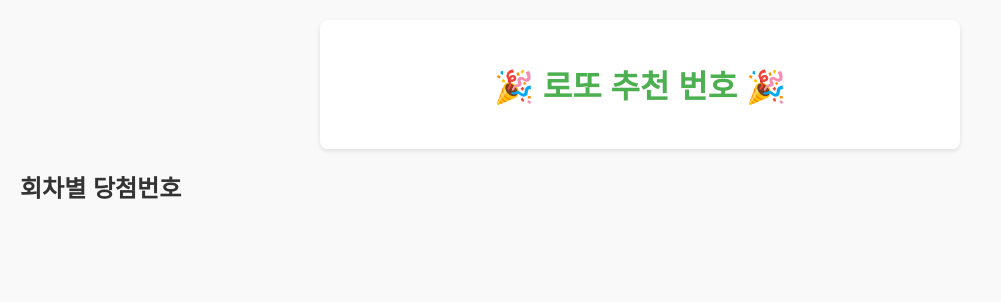
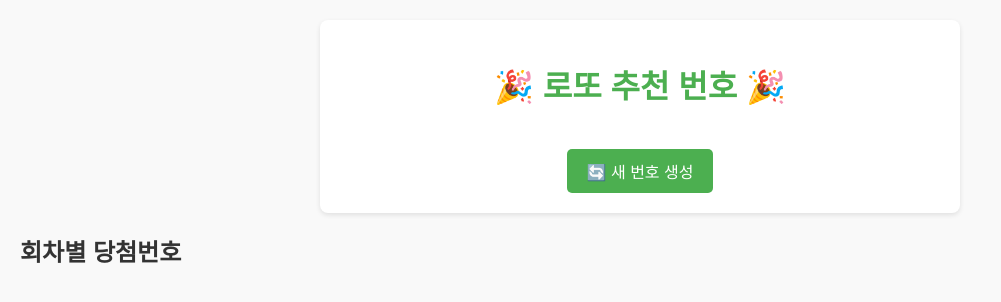
Before and after one commit to Catbox00/LottoW, a Flask app: template templates/index.html in a window 1280 px wide. Shown: the top 302 px of the page, without its empty margins (0-1001 px from the left). Run offline with Flask 3, Linux system fonts and the light colour scheme; the template is opened without the code that fills it, so the values that code supplies are empty.

Commit message:
20250101 업데이트

```diff
--- a/app.py
+++ b/app.py
@@ -1,4 +1,4 @@
-from flask import Flask, render_template
+from flask import Flask, render_template, jsonify
 import random
 import requests
 
@@ -9,40 +9,6 @@ def generate_lotto_numbers():
     # 5개의 번호 조합 생성
     lotto_numbers = generate_lotto_numbers_all_constraints()
     return lotto_numbers
-
-'''
-def generate_lotto_numbers_all_constraints_all():
-    results = []
-
-    while len(results) < 5:  # 5개의 로또 번호 조합 생성
-        # 번호 생성
-        numbers = sorted(random.sample(range(1, 46), 6))
-
-        # 모든 조건 확인
-        if (
-                validate_high_low(numbers) and
-                validate_odd_even(numbers) and
-                validate_sum_constraint(numbers) and
-                validate_end_digit_constraint(numbers) and
-                validate_same_range_constraint(numbers) and
-                validate_consecutive_constraint(numbers) and
-                validate_prime_constraint(numbers) and
-                validate_perfect_squares_constraint(numbers) and
-                validate_composite_constraint(numbers) and
-                validate_end_digit_sum_constraint(numbers) and
-                validate_mirror_numbers_constraint(numbers) and
-                validate_multiple_of_three_constraint(numbers) and
-                validate_multiple_of_four_constraint(numbers) and
-                validate_multiple_of_five_constraint(numbers) and
-                validate_corner_numbers_constraint(numbers) and
-                validate_color_constraint(numbers) and
-                validate_double_numbers_constraint(numbers) and
-                validate_ac_value_constraint(numbers)
-        ):
-            results.append(numbers)
-
-    return results
-'''
 
 def generate_lotto_numbers_all_constraints():
     results = []
@@ -152,6 +118,104 @@ def validate_ac_value_constraint(numbers):
             differences.add(abs(numbers[i] - numbers[j]))
     ac_value = len(differences)
     return ac_value >= 7
+
+# Function to fetch the latest 5 lotto results
+def fetch_latest_lotto_results():
+    results = []
+    latest_draw_no = get_latest_draw_no()
+    if latest_draw_no == 0:  # If we couldn't fetch the latest draw number
+        return results
+    for draw_no in range(latest_draw_no, latest_draw_no - 5, -1):
+        response = requests.get(f'https://www.dhlottery.co.kr/common.do?method=getLottoNumber&drwNo={draw_no}')
+        if response.status_code == 200:
+            data = response.json()
+            if data.get('returnValue') == 'success':
+                numbers = [
+                    data.get('drwtNo1'), data.get('drwtNo2'), data.get('drwtNo3'),
+                    data.get('drwtNo4'), data.get('drwtNo5'), data.get('drwtNo6')
+                ]
+                results.append({
+                    'draw_no': data.get('drwNo'),
+                    'numbers': numbers,
+                    'bonus': data.get('bnusNo')
+                })
+    return results
+
+# Function to fetch the latest draw number
+def get_latest_draw_no():
+    response = requests.get('https://www.dhlottery.co.kr/common.do?method=getLottoNumber&drwNo=1151')
+    if response.status_code == 200:
+        data = response.json()
+        if data.get('returnValue') == 'success':
+            return data.get('drwNo')
+    return 0
+
+@app.route('/')
+def home():
+    lotto_numbers = generate_lotto_numbers_all_constraints()  # Generate numbers with constraints
+    latest_results = fetch_latest_lotto_results()  # Fetch latest lotto results
+
+    # Simulate until match
+    # winning_numbers = fetch_latest_lotto()
+    # attempts = simulate_lotto_until_match(winning_numbers)
+    # last_generated = generate_lotto_numbers_random()
+
+    # num = 0
+    # while num < attempts:
+    #    last_generated = generate_lotto_numbers_random()
+
+    return render_template(
+        'index.html',
+        lotto_numbers=lotto_numbers,
+        latest_results=latest_results
+        # winning_numbers=winning_numbers,
+        # attempts=attempts,
+        # last_generated=last_generated
+    )
+
+#새 번호 생성
+@app.route('/generate-numbers', methods=['GET'])
+def generate_numbers():
+    lotto_numbers = generate_lotto_numbers_all_constraints()
+    return jsonify({'lotto_numbers': lotto_numbers})
+
+if __name__ == '__main__':
+    app.run(debug=True)
+
+
+'''
+def generate_lotto_numbers_all_constraints_all():
+    results = []
+
+    while len(results) < 5:  # 5개의 로또 번호 조합 생성
+        # 번호 생성
+        numbers = sorted(random.sample(range(1, 46), 6))
+
+        # 모든 조건 확인
+        if (
+                validate_high_low(numbers) and
+                validate_odd_even(numbers) and
+                validate_sum_constraint(numbers) and
+                validate_end_digit_constraint(numbers) and
+                validate_same_range_constraint(numbers) and
+                validate_consecutive_constraint(numbers) and
+                validate_prime_constraint(numbers) and
+                validate_perfect_squares_constraint(numbers) and
+                validate_composite_constraint(numbers) and
+                validate_end_digit_sum_constraint(numbers) and
+                validate_mirror_numbers_constraint(numbers) and
+                validate_multiple_of_three_constraint(numbers) and
+                validate_multiple_of_four_constraint(numbers) and
+                validate_multiple_of_five_constraint(numbers) and
+                validate_corner_numbers_constraint(numbers) and
+                validate_color_constraint(numbers) and
+                validate_double_numbers_constraint(numbers) and
+                validate_ac_value_constraint(numbers)
+        ):
+            results.append(numbers)
+
+    return results
+'''
 
 '''
 # 1 고저
@@ -457,42 +521,25 @@ def generate_lotto_numbers_with_ac_value_constraint():
             return numbers
 '''
 
-# Function to fetch the latest 5 lotto results
-def fetch_latest_lotto_results():
-    results = []
-    latest_draw_no = get_latest_draw_no()
-    if latest_draw_no == 0:  # If we couldn't fetch the latest draw number
-        return results
-    for draw_no in range(latest_draw_no, latest_draw_no - 5, -1):
-        response = requests.get(f'https://www.dhlottery.co.kr/common.do?method=getLottoNumber&drwNo={draw_no}')
-        if response.status_code == 200:
-            data = response.json()
-            if data.get('returnValue') == 'success':
-                numbers = [
-                    data.get('drwtNo1'), data.get('drwtNo2'), data.get('drwtNo3'),
-                    data.get('drwtNo4'), data.get('drwtNo5'), data.get('drwtNo6')
-                ]
-                results.append({
-                    'draw_no': data.get('drwNo'),
-                    'numbers': numbers,
-                    'bonus': data.get('bnusNo')
-                })
-    return results
-
-# Function to fetch the latest draw number
-def get_latest_draw_no():
+'''
+# 최신 회차에서 몇번을 돌려 1등이 나오는지 확인 후 횟수대로 돌리기
+def fetch_latest_lotto():
     response = requests.get('https://www.dhlottery.co.kr/common.do?method=getLottoNumber&drwNo=1151')
     if response.status_code == 200:
         data = response.json()
         if data.get('returnValue') == 'success':
-            return data.get('drwNo')
-    return 0
-
-@app.route('/')
-def home():
-    lotto_numbers = generate_lotto_numbers_all_constraints()  # Generate numbers with constraints
-    latest_results = fetch_latest_lotto_results()  # Fetch latest lotto results
-    return render_template('index.html', lotto_numbers=lotto_numbers, latest_results=latest_results)
-
-if __name__ == '__main__':
-    app.run(debug=True)
+            return sorted([
+                data.get('drwtNo1'), data.get('drwtNo2'), data.get('drwtNo3'),
+                data.get('drwtNo4'), data.get('drwtNo5'), data.get('drwtNo6')
+            ])
+    return []
+def generate_lotto_numbers_random():
+    return sorted(random.sample(range(1, 46), 6))
+def simulate_lotto_until_match(winning_numbers):
+    attempts = 0
+    while True:
+        attempts += 1
+        generated_numbers = generate_lotto_numbers_random()
+        if generated_numbers == winning_numbers:
+            return attempts
+'''
--- a/templates/index.html
+++ b/templates/index.html
@@ -51,6 +51,23 @@
             background: #f1f1f1;
             border-radius: 5px;
         }
+        .results div {
+            margin: 10px 0;
+            font-size: 18px;
+        }
+        .refresh-btn, .generate-btn {
+            margin-top: 20px;
+            padding: 10px 20px;
+            font-size: 16px;
+            color: white;
+            background-color: #4CAF50;
+            border: none;
+            border-radius: 5px;
+            cursor: pointer;
+        }
+        .refresh-btn:hover, .generate-btn:hover {
+            background-color: #45a049;
+        }
         footer {
             margin-top: 20px;
             font-size: 14px;
@@ -61,7 +78,7 @@
 <body>
     <div class="container">
         <h1>🎉 로또 추천 번호 🎉</h1>
-        <div>
+        <div id="lotto-container">
             {% for numbers in lotto_numbers %}
             <div class="lotto-numbers">
                 {% for number in numbers %}
@@ -70,6 +87,7 @@
             </div>
             {% endfor %}
         </div>
+        <button class="generate-btn" onclick="generateNewNumbers()">🔄 새 번호 생성</button>
     </div>
 
     <div class="results">
@@ -81,5 +99,28 @@
         </div>
         {% endfor %}
     </div>
+
+    <script>
+        function generateNewNumbers() {
+            fetch('/generate-numbers')
+                .then(response => response.json())
+                .then(data => {
+                    const lottoContainer = document.getElementById('lotto-container');
+                    lottoContainer.innerHTML = '';  // 기존 번호 제거
+                    data.lotto_numbers.forEach(numbers => {
+                        const numberDiv = document.createElement('div');
+                        numberDiv.classList.add('lotto-numbers');
+                        numbers.forEach(num => {
+                            const numDiv = document.createElement('div');
+                            numDiv.classList.add('number');
+                            numDiv.textContent = num;
+                            numberDiv.appendChild(numDiv);
+                        });
+                        lottoContainer.appendChild(numberDiv);
+                    });
+                })
+                .catch(error => console.error('Error:', error));
+        }
+    </script>
 </body>
 </html>
```
